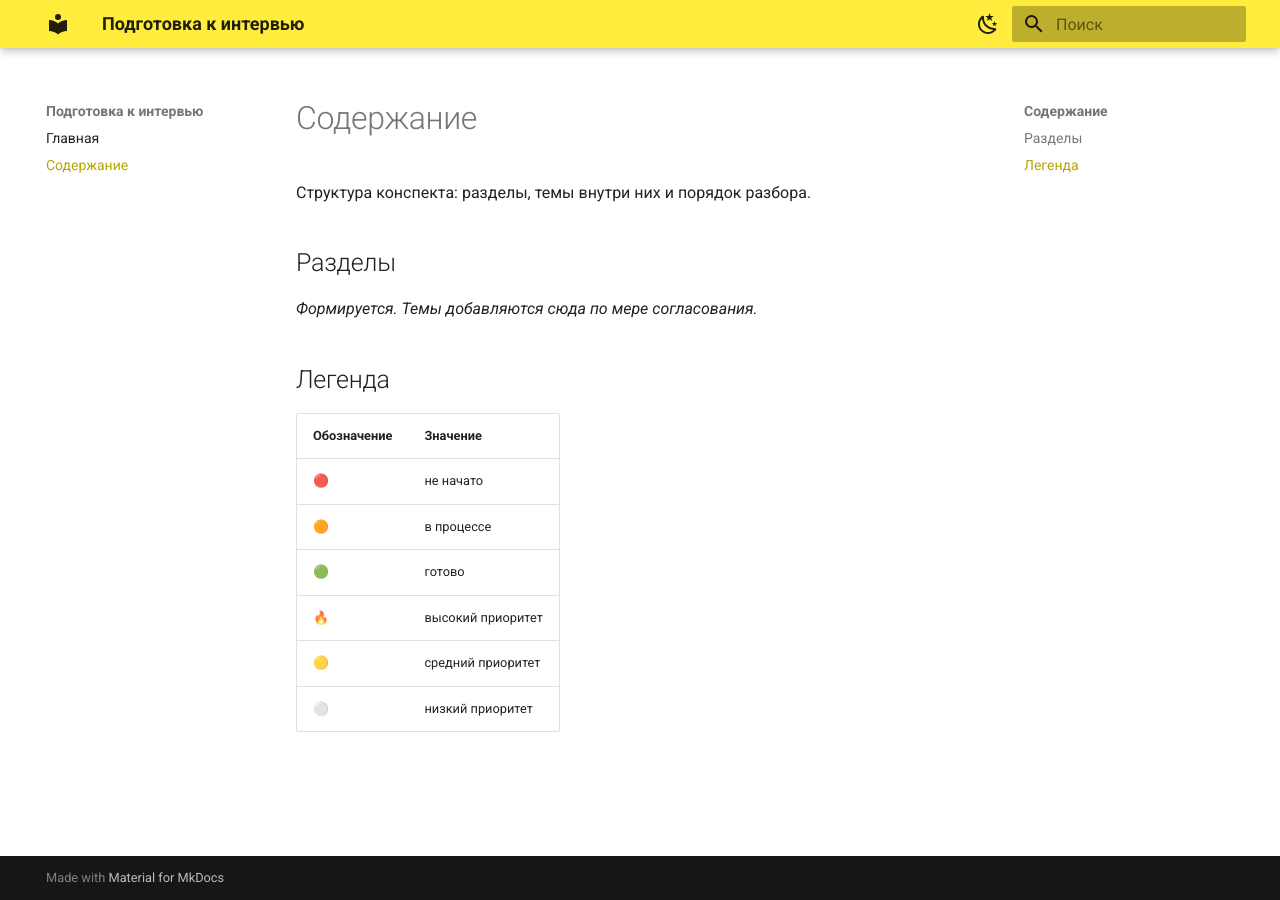
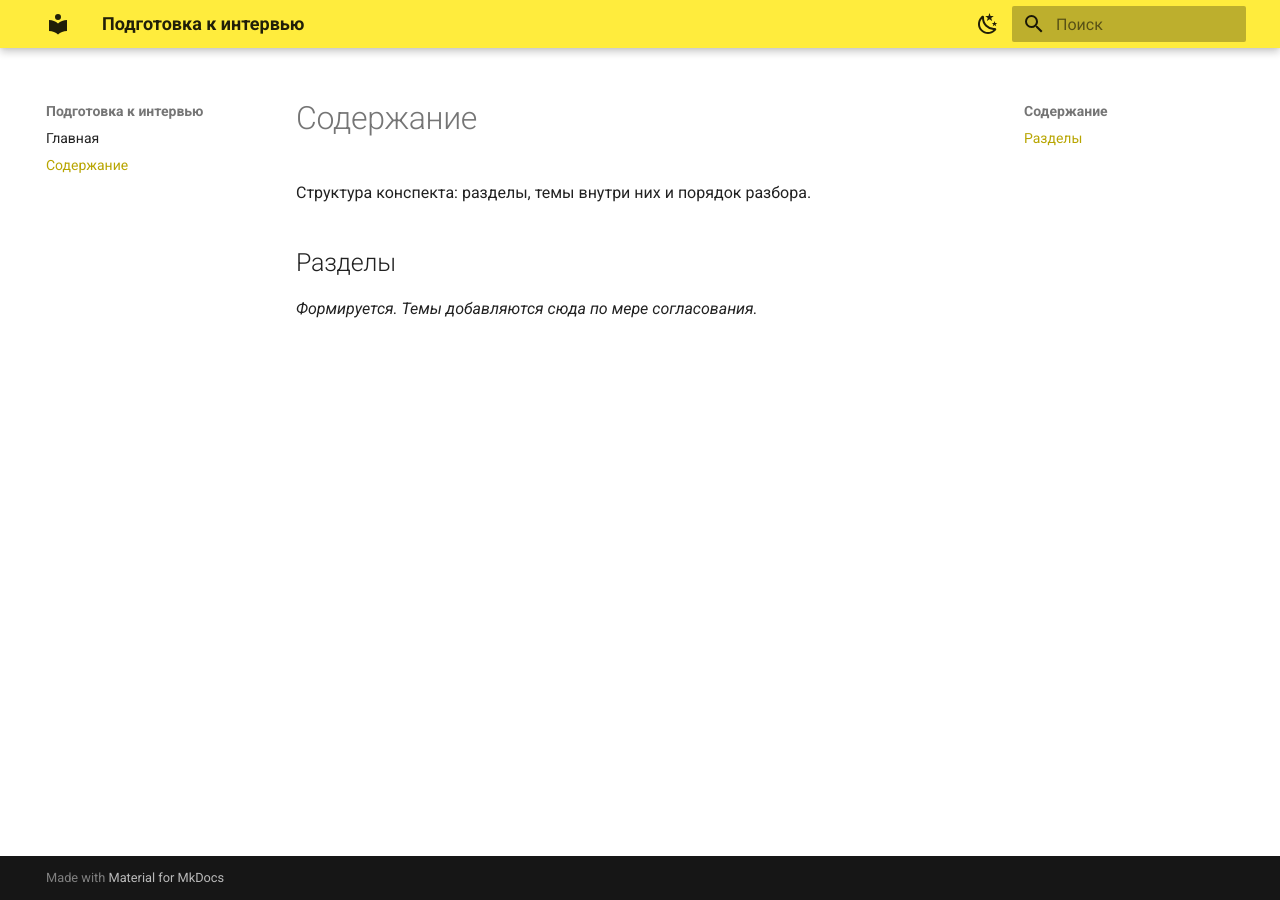
Before and after one commit to artem961/java-backend-notes, an MkDocs documentation site: the page built from docs/contents.md, in a window 1280 px wide. Built offline with MkDocs 1.6.1 and Material for MkDocs 9.7.7, drawn with Linux system fonts in a browser that asks for light colours.

Commit message:
Убрать легенду статусов и приоритетов из содержания

```diff
--- a/docs/contents.md
+++ b/docs/contents.md
@@ -5,14 +5,3 @@
 ## Разделы
 
 _Формируется. Темы добавляются сюда по мере согласования._
-
-## Легенда
-
-| Обозначение | Значение |
-|---|---|
-| 🔴 | не начато |
-| 🟠 | в процессе |
-| 🟢 | готово |
-| 🔥 | высокий приоритет |
-| 🟡 | средний приоритет |
-| ⚪ | низкий приоритет |
```
